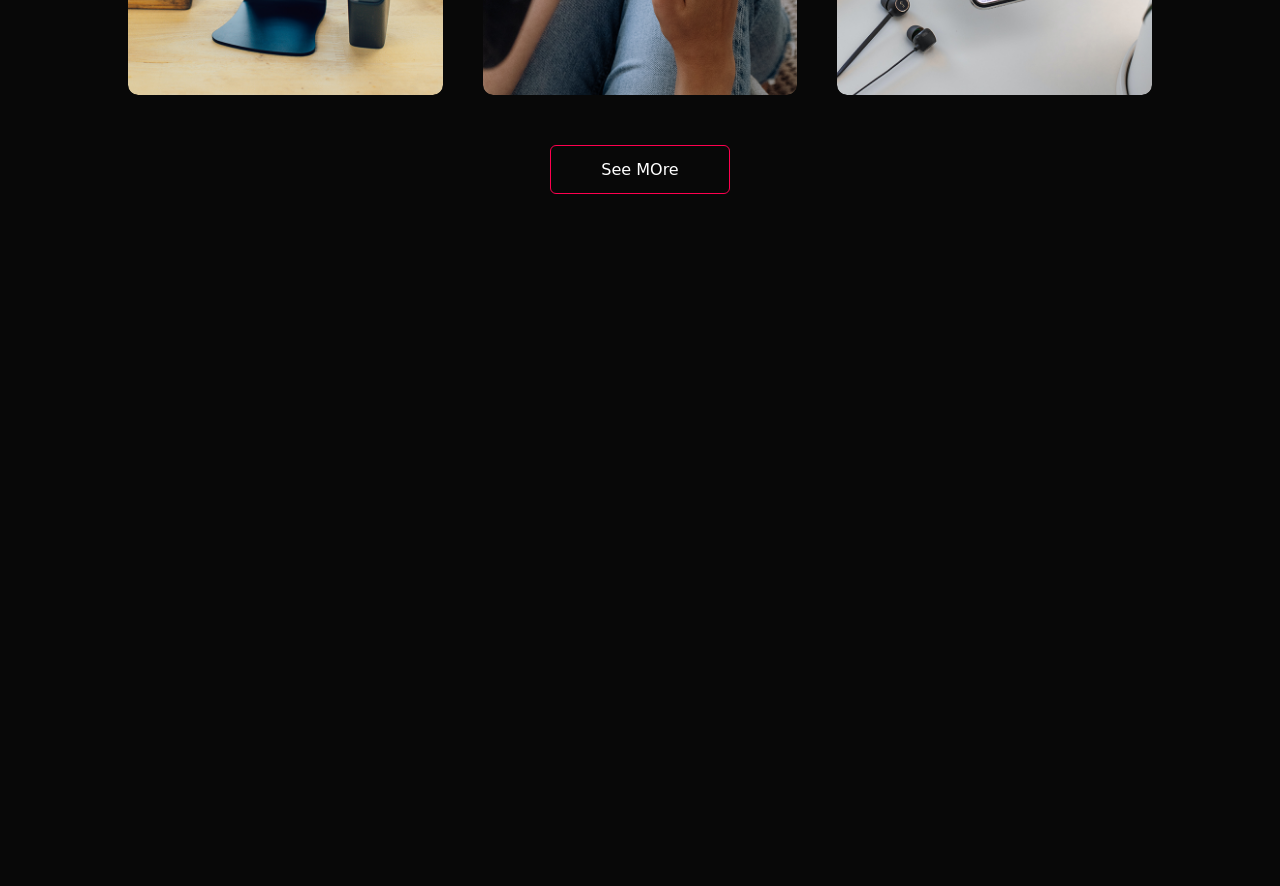
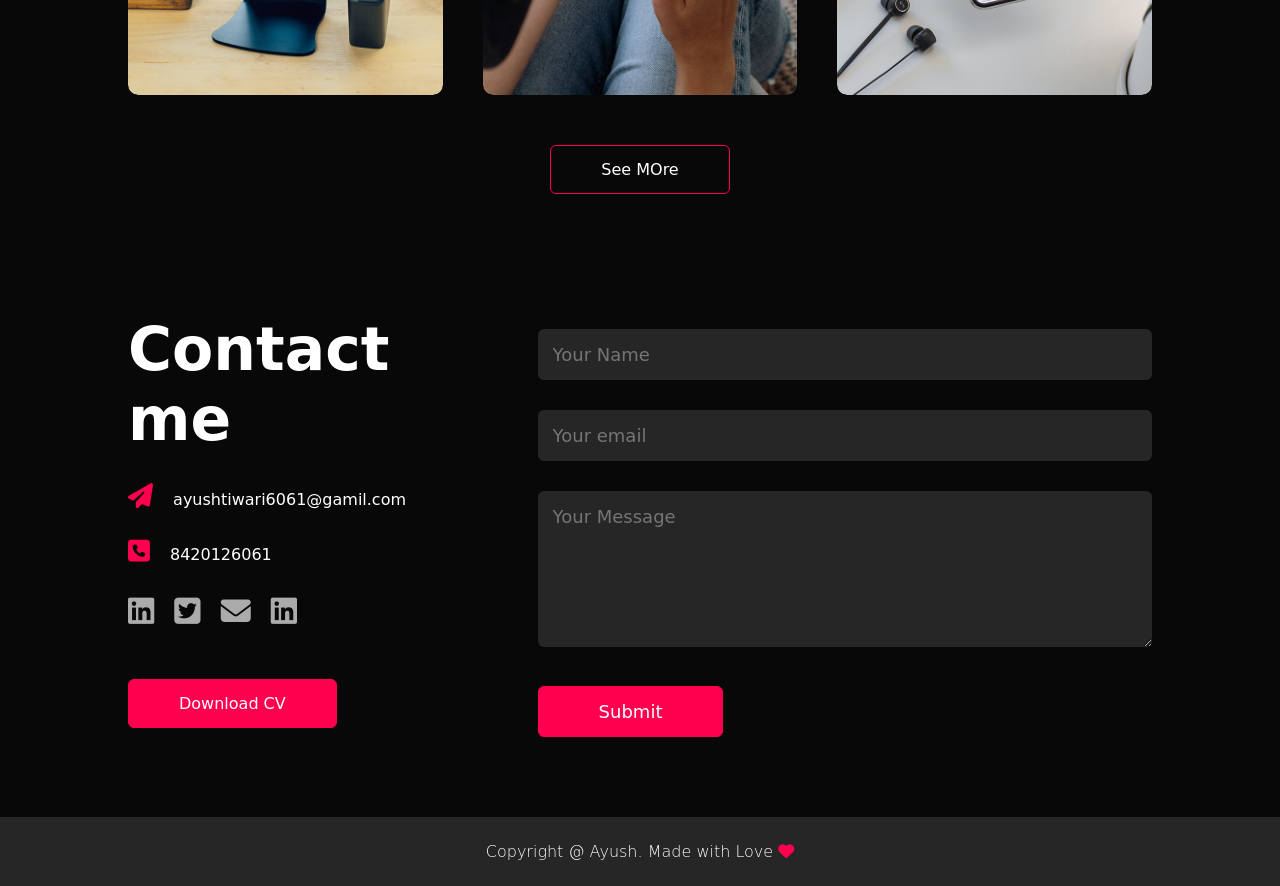
Before and after one commit to a60231023/portfolio, a plain HTML site: page index.html in a window 1280 px wide. Shown: the part 2565-3451 px from the top of the page. Before the commit the page ends 2869 px from the top, so only its background shows below. Drawn offline with Linux system fonts and the light colour scheme.

Commit message:
contact informatoin done

```diff
--- a/index.html
+++ b/index.html
@@ -175,6 +175,39 @@
         <a href="" class="btn">See MOre</a>
       </div>
     </div>
+    <!-- next part contact section  -->
+    <div id="contact">
+      <div class="container">
+        <div class="row">
+          <div class="column-left">
+            <h1 class="sub-title">Contact me</h1>
+            <p><i class="fa-solid fa-paper-plane"></i> ayushtiwari6061@gamil.com</p>
+            <p><i class="fa-solid fa-square-phone"></i> 8420126061</p>
+            <div class="social-icons">
+              <a href=""><i class="fa-brands fa-linkedin"></i></a>
+              <a href=""><i class="fa-brands fa-square-twitter"></i></a>
+              <a href=""><i class="fa-solid fa-envelope"></i></a>
+              <a href=""><i class="fa-brands fa-linkedin"></i></a>
+            </div>
+            <a href="images/my-cv.pdf" class="btn btn2" download>Download CV</a>
+
+          </div>
+          <div class="column-right">
+            <form >
+              <input type="text" name="Name" id="" placeholder="Your Name" required>
+              <input type="email" name="email" id="" placeholder="Your email" required>
+              <textarea name="Message" rows="6" placeholder="Your Message"></textarea>
+              <button class="btn btn2" type="submit">Submit</button>
+            </form>
+
+          </div>
+        </div>
+
+      </div>
+      <div class="copyright">
+        <p>Copyright @ Ayush. Made with Love <i class="fa-solid fa-heart"></i></p>
+      </div>
+    </div>
   </body>
   <script src="app.js"></script>
 </html>
--- a/style.css
+++ b/style.css
@@ -280,3 +280,80 @@ nav ul li a:hover::after{
 .btn:hover{
     background: #ff004f;
 }
+
+/* Next part contact section */
+
+.column-left{
+    flex-basis: 35%;
+
+}
+.column-right{
+    flex-basis: 60%;
+
+}
+.column-left p{
+    margin-top: 30px;
+
+}
+.column-left p i{
+    color: #ff004f;
+    margin-right: 15px;
+    font-size: 25px;
+}
+.social-icons{
+    margin-top: 30px;
+
+}
+.social-icons a{
+    text-decoration: none;
+    font-size: 30px;
+    margin-right: 15px;
+    color: #ababab;
+    display: inline-block;
+    transition: transform 0.5s;
+
+
+}
+.social-icons a:hover{
+    color:#ff004f;
+    transform: translateY(-5px);
+}
+.btn.btn2{
+    display: inline-block;
+    background: #ff004f;
+    cursor: pointer;
+}
+.column-right form{
+    width: 100%;
+
+}
+form input, form textarea{
+    width: 100%;
+    border: 0;
+    outline: none;
+    background: #262626;
+    padding: 15px;
+    margin: 15px 0;
+    color: #ffffff;
+    font-size: 18px;
+    border-radius: 6px;
+
+}
+form .btn2{
+    padding: 14px 60px;
+    font-size: 18px;
+    margin-top: 20px;
+    cursor: pointer;
+}
+.copyright{
+    width: 100%;
+    text-align: center;
+    padding: 25px 0;
+    background: #262626;
+    font-weight: 300;
+    margin-top: 20px;
+
+}
+.copyright i{
+    color: #ff004f;
+}
```
